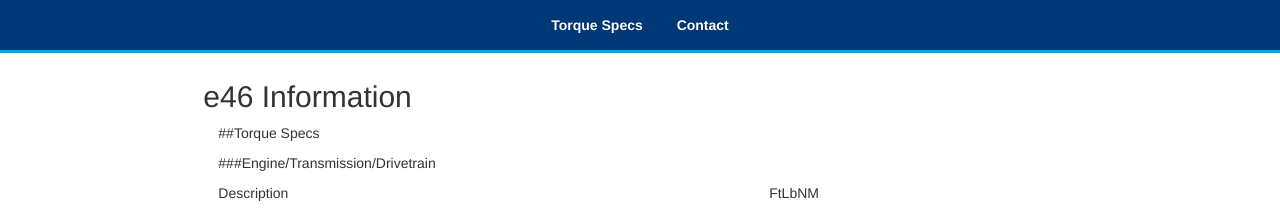
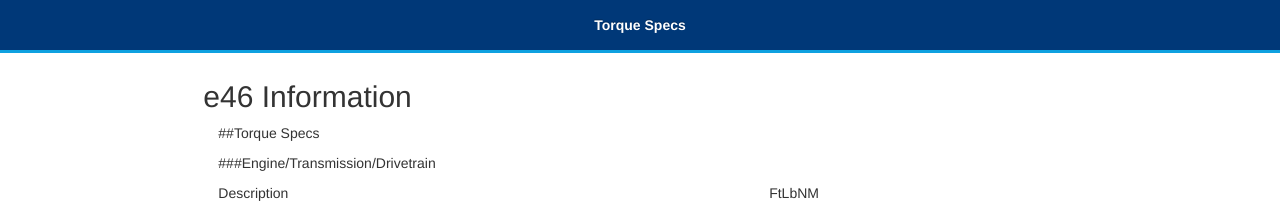
Before and after one commit to rpunt/rpunt.github.io, a Jekyll site: the page built from e46/torque_specs.md, in a window 1280 px wide. Shown: the top 209 px of the page. Built offline with Jekyll 4.4.1, drawn with Linux system fonts in a browser that asks for light colours; nearby versions of some CDN libraries.

Commit message:
remove contact info from

```diff
--- a/_includes/e46_navbar.html
+++ b/_includes/e46_navbar.html
@@ -14,7 +14,6 @@
       <div class="collapse navbar-collapse navbar-ex1-collapse">
         <ul class="nav navbar-nav">
           <li><a href="/e46/torque_specs.html">Torque Specs</a></li>
-          <li><a href="mailto:ryan@mirum.org?Subject=Contact%20from%20mirum.org">Contact</a></li>
         </ul>
       </div>
     </div>
```
